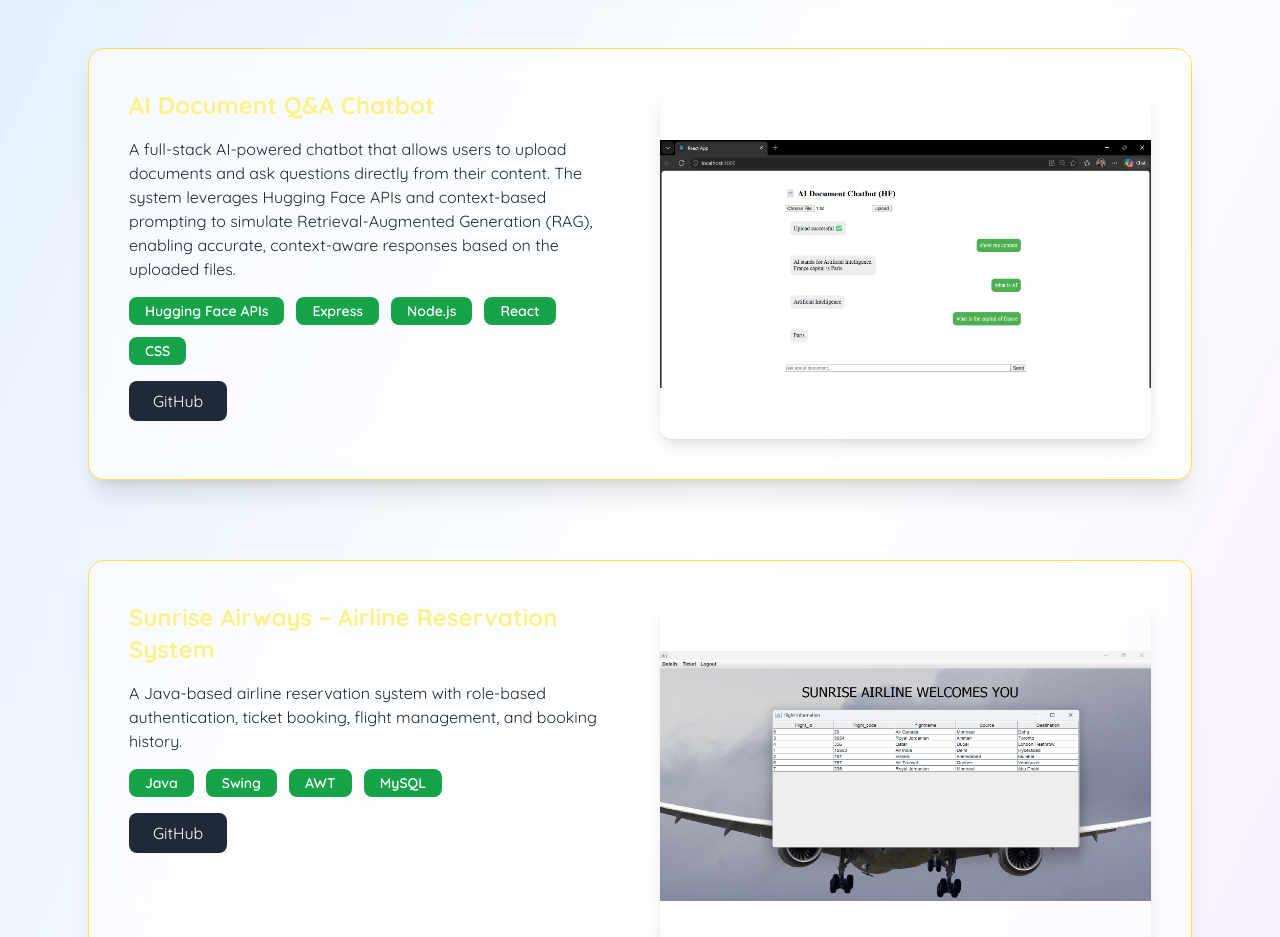
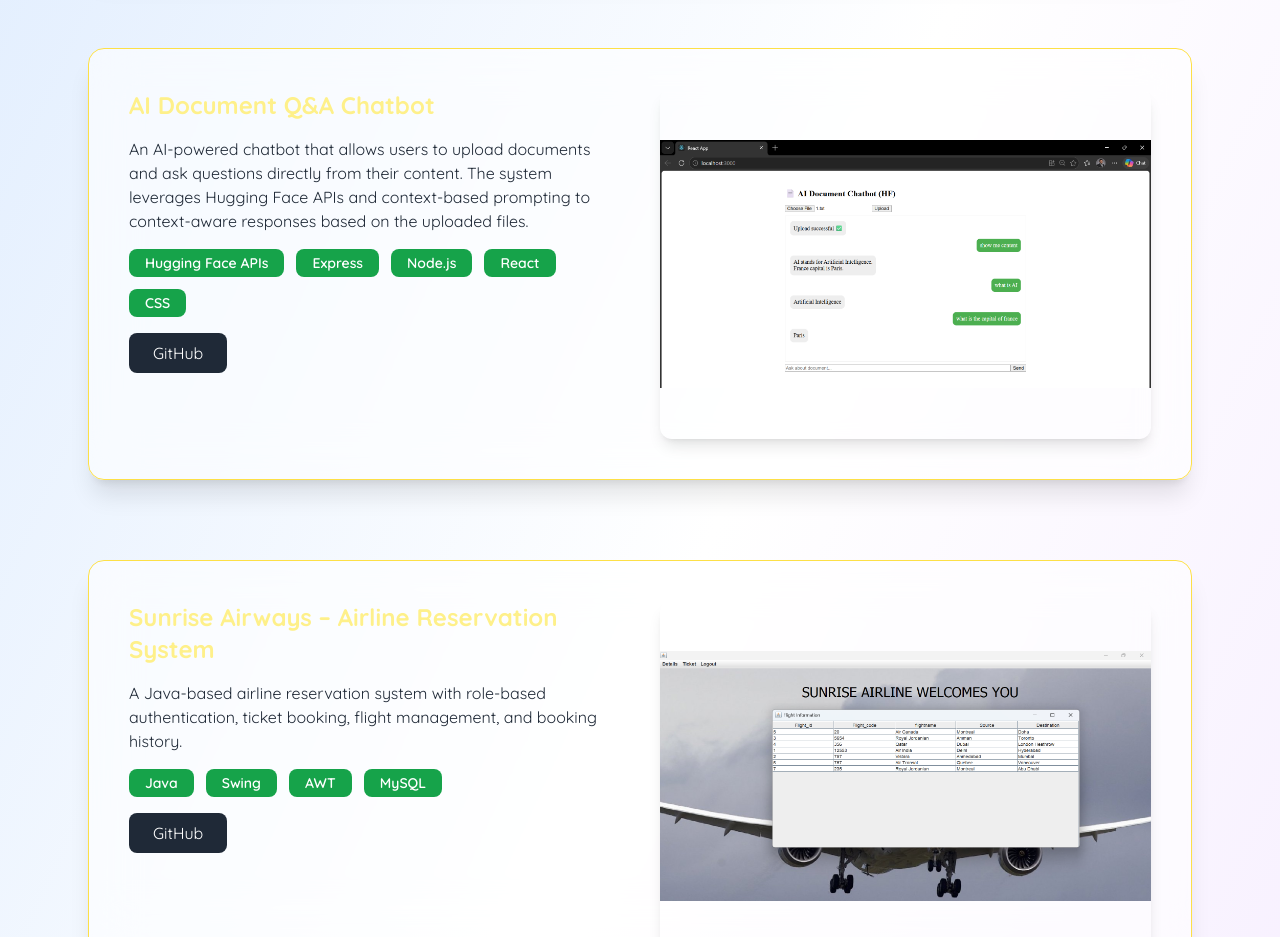
Before and after one commit to rushisuthar21/portfolio, a Next.js app: page / in a window 1280 px wide. Shown: the part 3660-4597 px from the top of the page. Built offline with nearby package versions, Linux system fonts and the light colour scheme; a web font is replaced by a local one.

Commit message:
Update project components and config

```diff
--- a/app/components/Projects.tsx
+++ b/app/components/Projects.tsx
@@ -10,8 +10,7 @@ const sunriseImages = [
   "/10.png", "/11.png", "/12.png", "/13.png", "/10.png", "/11.png", "/12.png" ];
 const shipImages = [
   "/21.png", "/22.png", "/23.png", "/24.png", "/25.png", "/21.png", "/22.png"];
-const aidocImages = [
-  "/31.png", "/32.png"];
+const aidocImages = ["/31.png", "/32.png"];
 
 /* ---------------- PROJECTS DATA ---------------- */
 const projects = [
@@ -29,7 +28,7 @@ const projects = [
     id: 2,
     title: "AI Document Q&A Chatbot",
     description:
-      "A full-stack AI-powered chatbot that allows users to upload documents and ask questions directly from their content. The system leverages Hugging Face APIs and context-based prompting to simulate Retrieval-Augmented Generation (RAG), enabling accurate, context-aware responses based on the uploaded files.",
+      "An AI-powered chatbot that allows users to upload documents and ask questions directly from their content. The system leverages Hugging Face APIs and context-based prompting to context-aware responses based on the uploaded files.",
     images: aidocImages,
     githubLink: "https://github.com/rushisuthar21/ai-doc-chatbot",
     tech: ["Hugging Face APIs", "Express", "Node.js","React", "CSS"],
--- a/package.json
+++ b/package.json
@@ -12,7 +12,7 @@
     "autoprefixer": "^10.4.20",
     "emailjs-com": "^3.2.0",
     "framer-motion": "^12.4.4",
-    "next": "^16.1.4",
+    "next": "^16.2.4",
     "react": "^19.0.0",
     "react-dom": "^19.0.0",
     "react-hook-form": "^7.54.2",
@@ -23,6 +23,7 @@
     "@types/node": "^20",
     "@types/react": "^19",
     "@types/react-dom": "^19",
+    "baseline-browser-mapping": "^2.10.21",
     "eslint": "^9",
     "eslint-config-next": "15.1.7",
     "postcss": "^8.5.2",
```
Also changed, not shown: 1 other file (tests, documents, lock files or other folders).
